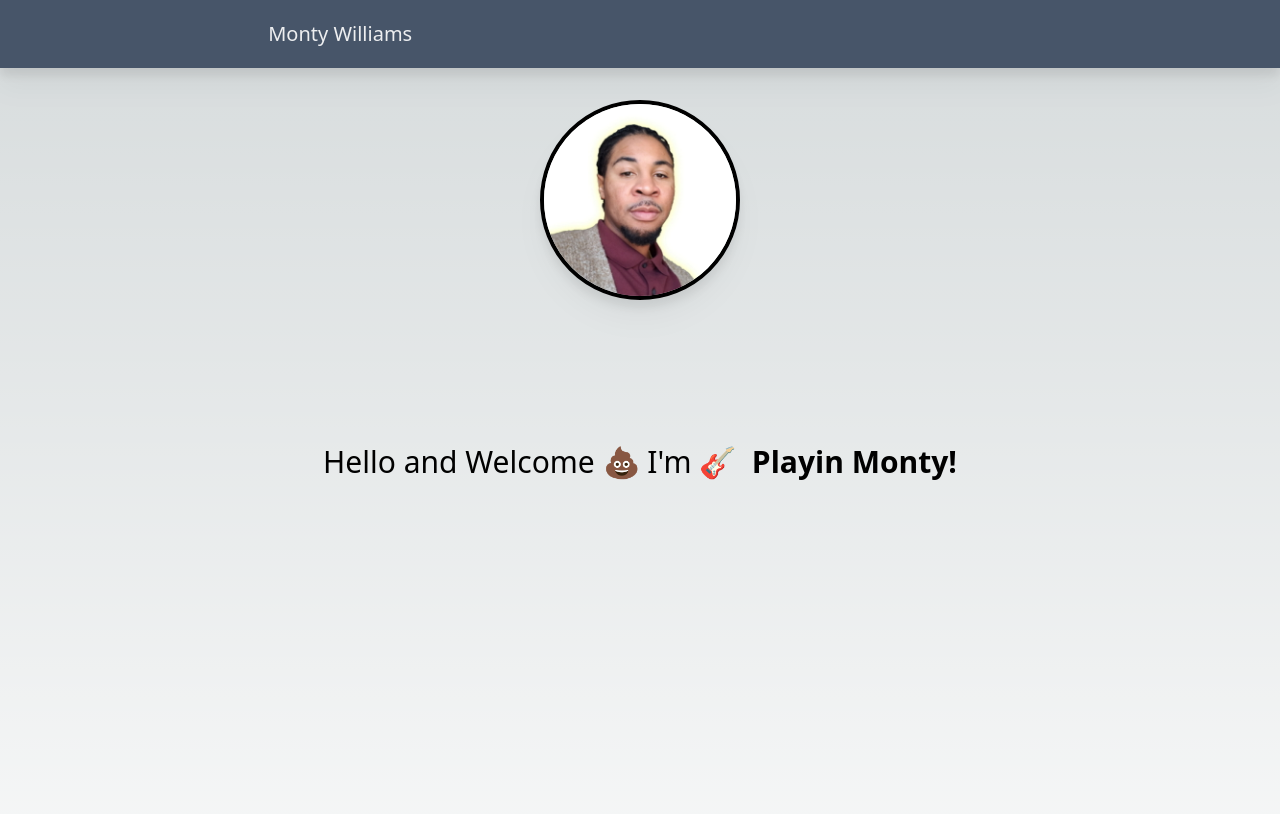
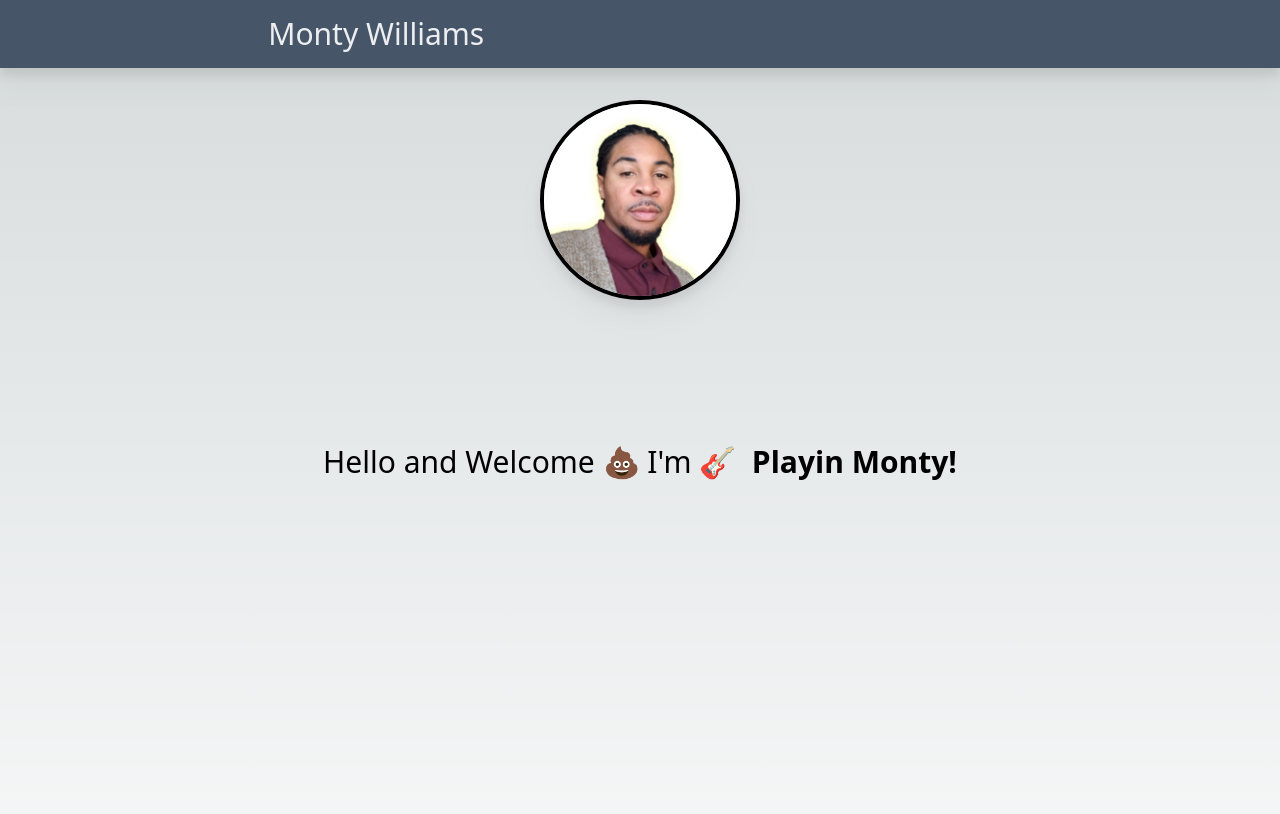
Before and after one commit to MontyWilliams/basic_nextJs_blog, a Next.js app: page / in a window 1280 px wide. Shown: the top 814 px of the page. Built offline with nearby package versions, Linux system fonts and the light colour scheme.

Commit message:
add styling

```diff
--- a/app/components/Navbar.tsx
+++ b/app/components/Navbar.tsx
@@ -4,10 +4,11 @@ export default function Navbar() {
   return (
     <nav className="bg-slate-600 p-4 sticky top-0 drop-shadow-xl z-10">
       <div className="prose prose-xl mx-auto flex justify-between flex-col sm:flex-row">
-        <Link href="/" className="text-white/90 no-underline hover:text-white">
+        <h1 className="text-3xl font-bold text-white grid place-content-center mb-2 md:mb-0">
+         <Link href="/" className="text-white/90 no-underline hover:text-white">
           Monty Williams
-        </Link>
-
+          </Link>
+        </h1>
       </div>
     </nav>
   )
```
